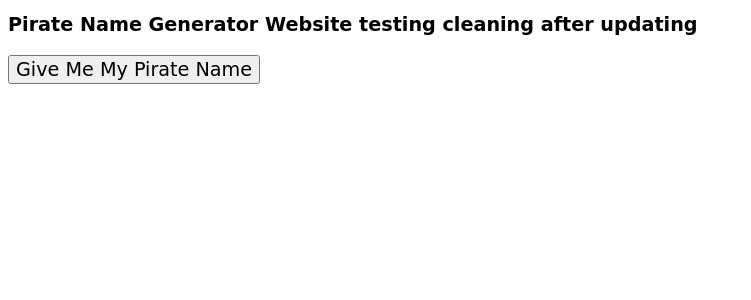
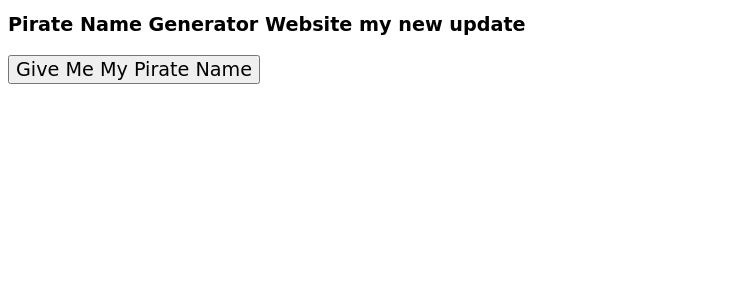
Before and after one commit to DavidQATraining/SFIA2Kube, a Flask app: page / in a window 1280 px wide. Shown: the top 300 px of the page, without its empty margins (0-751 px from the left). Run offline with Flask 2, Linux system fonts and the light colour scheme; data that the repository does not hold is empty; some web fonts are replaced.

Commit message:
testing clean.sh

```diff
--- a/Service_1/application/templates/index.html
+++ b/Service_1/application/templates/index.html
@@ -14,7 +14,7 @@
         </head>
         <body>
             <h1 class="addfont">
-                Pirate Name Generator Website testing cleaning after updating
+                Pirate Name Generator Website my new update
             </h1>
 
             <p class="addfont">
```
Also changed, not shown: 1 other file.
